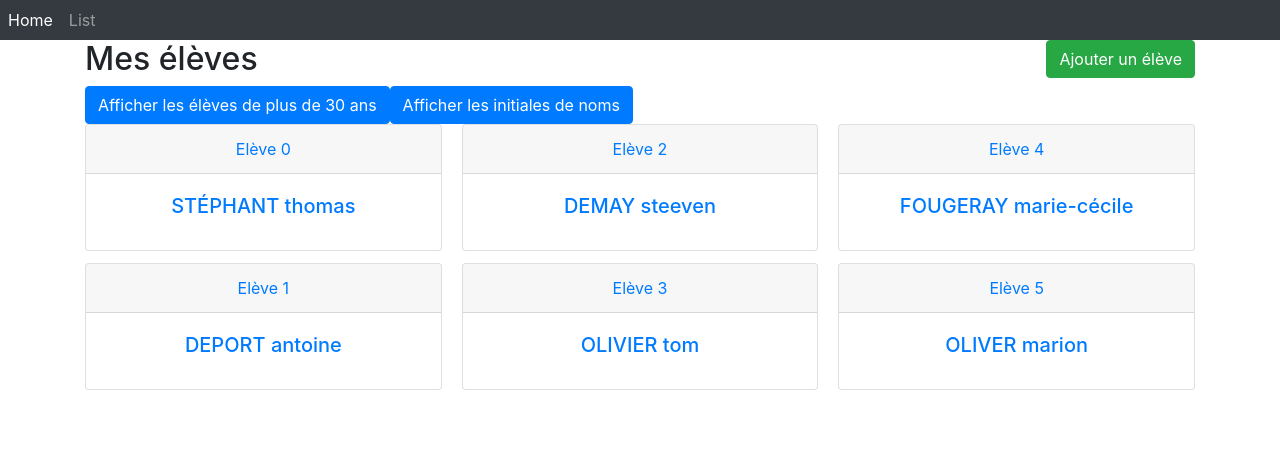
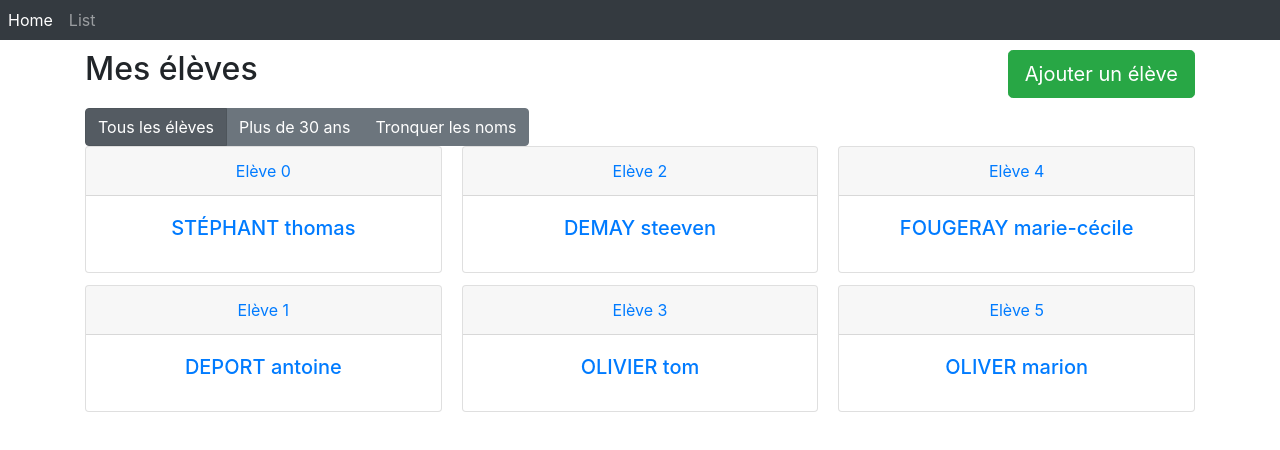
Before and after one commit to marionoliver/angular-cours, an Angular app: page /eleves in a window 1280 px wide. Shown: the top 450 px of the page. Built offline with nearby package versions, Linux system fonts and the light colour scheme.

Commit message:
update front

```diff
--- a/src/app/eleve-new/eleve-new.component.css
+++ b/src/app/eleve-new/eleve-new.component.css
@@ -0,0 +1,12 @@
+input.ng-invalid {
+  border: 3px blue solid;
+}
+
+input.ng-invalid.ng-dirty {
+  border: 3px blue solid;
+}
+
+.text-error{
+  color: red;
+  font-weight: bold;
+}
--- a/src/app/list-eleves/list-eleves.component.css
+++ b/src/app/list-eleves/list-eleves.component.css
@@ -1,12 +1,5 @@
-input.ng-invalid {
-  border: 3px blue solid;
+.row.header
+{
+  margin-top: 10px;
+  margin-bottom: 10px;
 }
-
-input.ng-invalid.ng-dirty {
-  border: 3px blue solid;
-}
-
-.text-error{
-  color: red;
-  font-weight: bold;
-}
--- a/src/app/list-eleves/list-eleves.component.html
+++ b/src/app/list-eleves/list-eleves.component.html
@@ -1,11 +1,21 @@
-<div class="row">
+<div class="row header">
   <div class="col-6 text-left"><h2>Mes élèves</h2></div>
-  <div class="col-6 text-right"><a class="btn btn-success" routerLink="/eleve/new">Ajouter un élève</a></div>
+  <div class="col-6 text-right"><a class="btn btn-success btn-lg" routerLink="/eleve/new">Ajouter un élève</a></div>
 </div>
-<div>
-  <button class="btn btn-primary" (click)="filterMoreThanThirty()" >Afficher les élèves de plus de 30 ans</button>
-  <button class="btn btn-primary" (click)="justInititales()" >Afficher les initiales de noms</button>
+<div class="justify-content-end">
+    <div class="btn-group btn-group-toggle" data-toggle="buttons">
+      <label class="btn btn-secondary active" (click)="resetFilter()">
+        <input type="radio" name="options" id="option3" autocomplete="off">Tous les élèves
+      </label>
+      <label class="btn btn-secondary" (click)="filterMoreThanThirty()">
+        <input type="radio" name="options" id="option2" autocomplete="off">Plus de 30 ans
+      </label>
+      <label class="btn btn-secondary" data-toggle="modal" data-target="#tronquerModal">
+        <input type="radio" name="options" id="option1" autocomplete="off" checked> Tronquer les noms
+      </label>
+  </div>
 </div>
+
 <div class="card-columns">
   <div
     class="card text-center"
@@ -23,3 +33,25 @@
     </a>
   </div>
 </div>
+
+<!-- Modal -->
+<div class="modal fade" id="tronquerModal" tabindex="-1" role="dialog" aria-labelledby="tronquerModalLabel" aria-hidden="true">
+    <div class="modal-dialog" role="dialog">
+      <div class="modal-content">
+        <div class="modal-header">
+          <h5 class="modal-title" id="tronquerModalLabel">Opération sensible</h5>
+          <button type="button" class="close" data-dismiss="modal" aria-label="Close">
+            <span aria-hidden="true">&times;</span>
+          </button>
+        </div>
+        <div class="modal-body">
+          Vous souhaitez n'afficher que les initiales des noms de familles des élèves. Cette opération est <strong>définitive</strong>.
+          <br />
+        </div>
+        <div class="modal-footer">
+          <button type="button" class="btn btn-secondary" data-dismiss="modal">Annuler</button>
+          <button type="button" class="btn btn-primary" (click)="justInititales()" data-dismiss="modal">Continuer</button>
+        </div>
+      </div>
+    </div>
+  </div>
--- a/src/app/list-eleves/list-eleves.component.ts
+++ b/src/app/list-eleves/list-eleves.component.ts
@@ -35,5 +35,12 @@ export class ListElevesComponent implements OnInit {
     this.eleves = newEleves;
   }
 
+  resetFilter() {
+    const newEleves = new Array();
+    this.elevesService.list().subscribe(
+      eleve => newEleves.push(eleve)
+    );
+    this.eleves = newEleves;
+  }
 
 }
--- a/src/app/store.ts
+++ b/src/app/store.ts
@@ -91,7 +91,7 @@ const eleve1: Eleve = new Eleve('MBA1 Expert Web et Digital', 'Stéphant', 'Thom
 const eleve2: Eleve = new Eleve('MBA1 Expert Web et Digital', 'Deport', 'Antoine', 21, 'filiere2', 'description2', 'pouet@pouet.fr');
 const eleve3: Eleve = new Eleve('MBA1 Expert Web et Digital', 'Demay', 'Steeven', 12, 'filiere3', 'description3', 'pouet@pouet.fr');
 const eleve4: Eleve = new Eleve('MBA1 Expert Web et Digital', 'Olivier', 'Tom', 30, 'filiere4', 'description4', 'pouet@pouet.fr');
-const eleve5: Eleve = new Eleve('MBA1 Expert Web et Digital', 'Fougeray', 'Marie-Cécile', 54, 'filiere5', 'description5', 'pouet@pouet.fr');
+const eleve5: Eleve = new Eleve('MBA1 Expert Web et Digital', 'Fougeray', 'Marie-Cécile', 2, 'filiere5', 'description5', 'pouet@pouet.fr');
 const eleve6: Eleve = new Eleve('MBA1 Expert Web et Digital', 'Oliver', 'Marion', 22, 'filiere6', 'description6', 'pouet@pouet.fr');
 
 export const eleves: Array<Eleve> = new Array(eleve1, eleve2, eleve3, eleve4, eleve5, eleve6);
```
